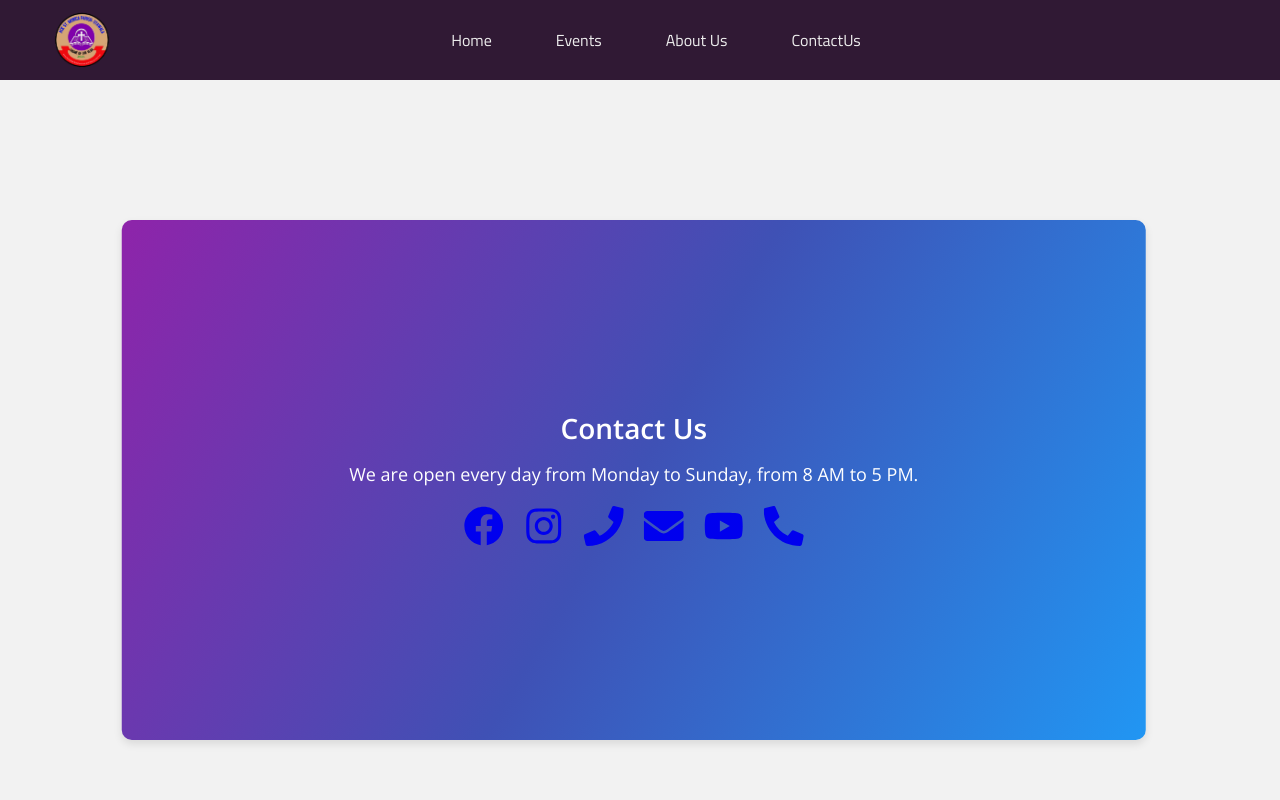
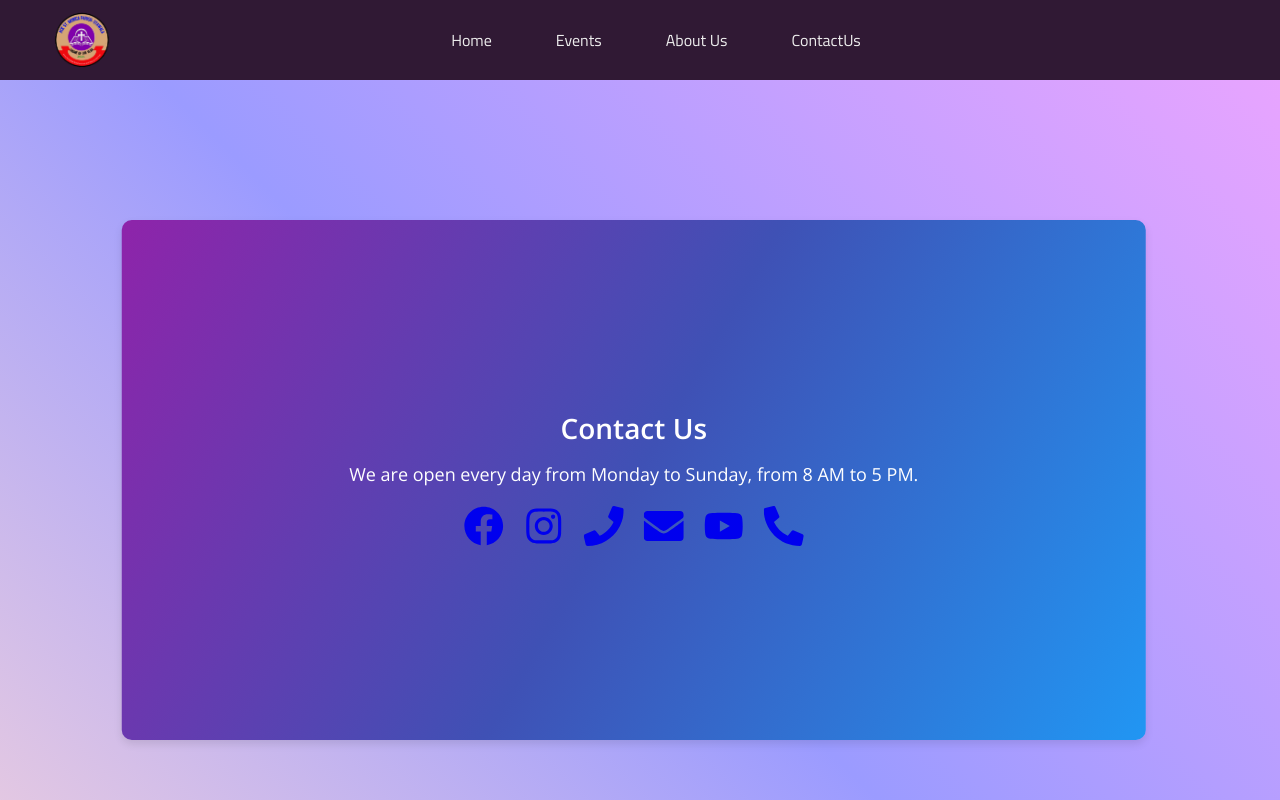
Before and after one commit to Josekariz/stmonic, a React (Create React App) app: page /contactUs in a window 1280 px wide. Shown: the top 800 px of the page. Built offline with nearby package versions, Linux system fonts and the light colour scheme.

Commit message:
add linear background image color

```diff
--- a/src/About/AboutUs.css
+++ b/src/About/AboutUs.css
@@ -4,7 +4,7 @@
   flex-direction: column;
   align-items: center;
   padding: 20px;
-  background-color: #f5f5f5;
+
   /* Add a light background color */
   gap: 30px;
   /* Add some vertical spacing between content */
--- a/src/contactus/ContactUs.css
+++ b/src/contactus/ContactUs.css
@@ -7,8 +7,8 @@
   align-items: center;
   height: 100vh;
   margin: 0;
-  /* Light shade of white for the background */
-  background-color: #f2f2f2;
+
+
 
 
 }
```
